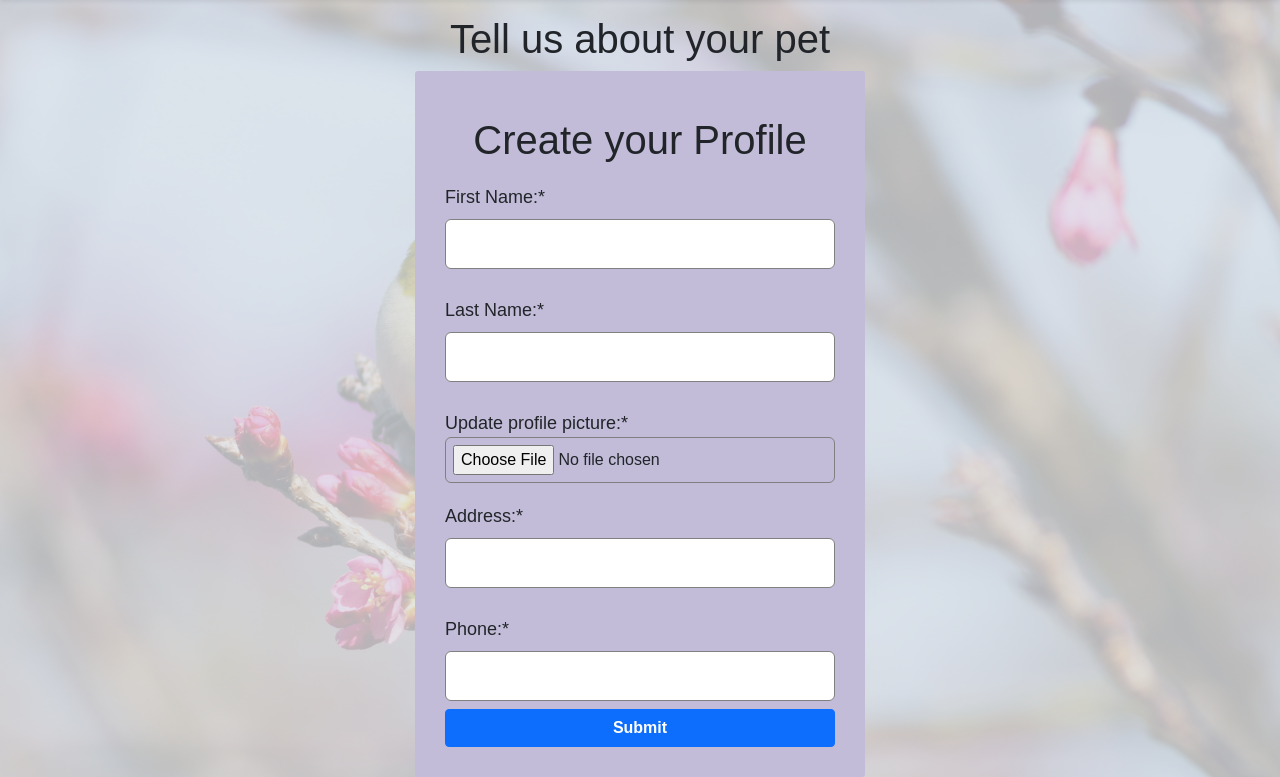
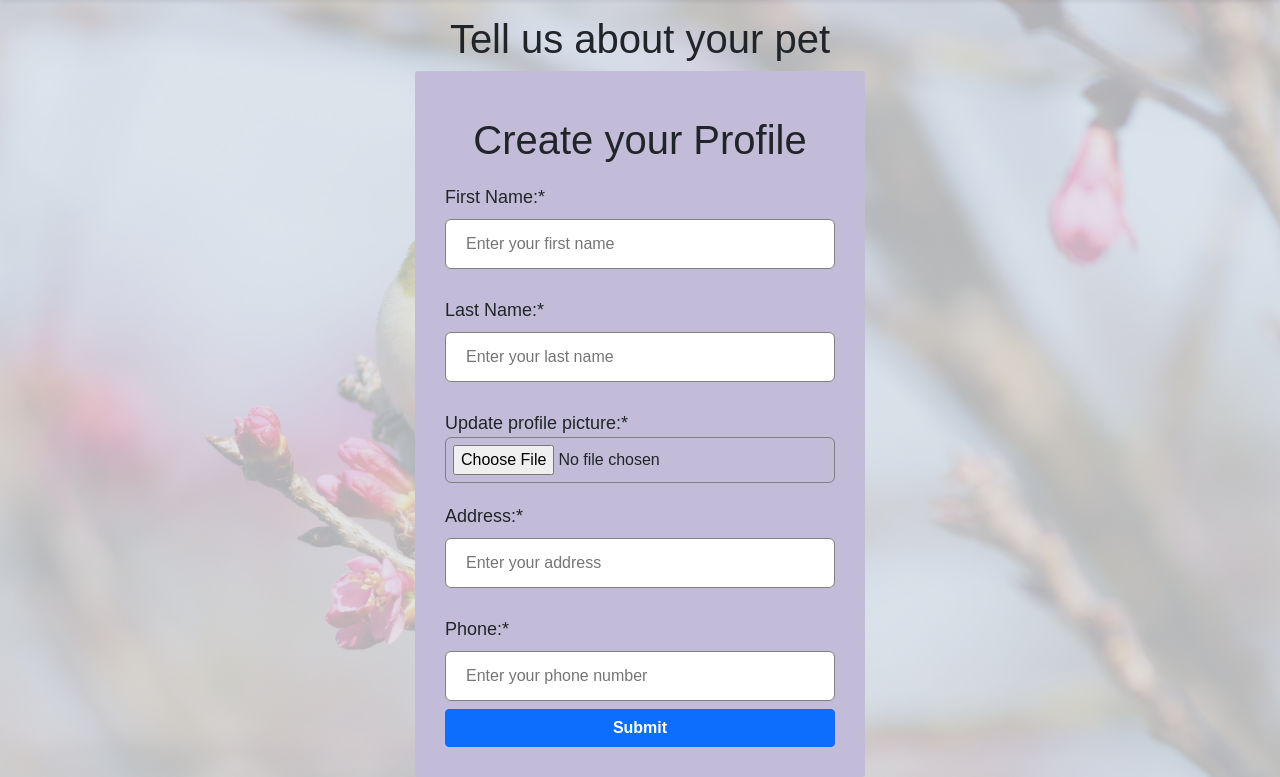
Before and after one commit to philipnyakwaka1/PET_HAVEN_DEV, a Django app: page /update_profile in a window 1280 px wide. Shown: the part 87-864 px from the top of the page. Run offline with Django 5.2, Linux system fonts and the light colour scheme; the visitor is signed in with stand-in values (Sample User, id 1); some libraries are stand-ins or nearby versions.

Commit message:
style pet upload form

```diff
--- a/mysite/users/templates/users/profile.html
+++ b/mysite/users/templates/users/profile.html
@@ -159,7 +159,7 @@
 
               <div class="row gutters-sm">
                 {% if orders_as_seller is not None %}
-                <h1>Orders as seller</h1>
+                <h1>Orders recieved</h1>
                 <table class="table table-striped">
                   <thead>
                     <tr>
@@ -190,7 +190,7 @@
                 </table>
                 {% endif %}
                 {% if orders_as_customer is not None %}
-                <h1>Orders as customer</h1>
+                <h1>Orders made</h1>
                 <table class="table table-striped">
                   <thead>
                     <tr>
--- a/mysite/users/templates/users/profile_information.html
+++ b/mysite/users/templates/users/profile_information.html
@@ -16,19 +16,19 @@
         <h1>Create your Profile</h1>
         <form class="profile" method="POST" , action="{% url 'profile-view' %}">
           <label for="first_name">First Name:<span>*</span></label>
-          <input type="text" name="first_name" id="first_name" required />
+          <input type="text" name="first_name" id="first_name" placeholder="Enter your first name" required/>
           <br />
           <label for="last_name">Last Name:<span>*</span></label>
-          <input type="text" name="last_name" required id="last_name" />
+          <input type="text" name="last_name" id="last_name" placeholder="Enter your last name" required/>
           <br />
           <label for="profile_pic">Update profile picture:<span>*</span></label>
-          <input type="file" name="profile_pic" accept="image/*" id="profile_pic" required/>
+          <input type="file" name="profile_pic" accept="image/*" id="profile_pic"/>
           <br />
           <label for="address">Address:<span>*</span></label>
-          <input type="text" name="address" id ="address" required />
+          <input type="text" name="address" id ="address" placeholder="Enter your address"/>
           <br />
           <label for="phone">Phone:<span>*</span></label>
-          <input type="text" name="phone" id ="phone" required />
+          <input type="text" name="phone" id ="phone" placeholder="Enter your phone number" required />
           <br />
           <input class="btn btn-primary" type="submit" value="Submit" name="profile_update" />
         </form>
```
Also changed, not shown: mysite/media/pet_images/catss_YybZ0Sd.jpg (added), mysite/media/profile_pics/parrot.jpg (added).
